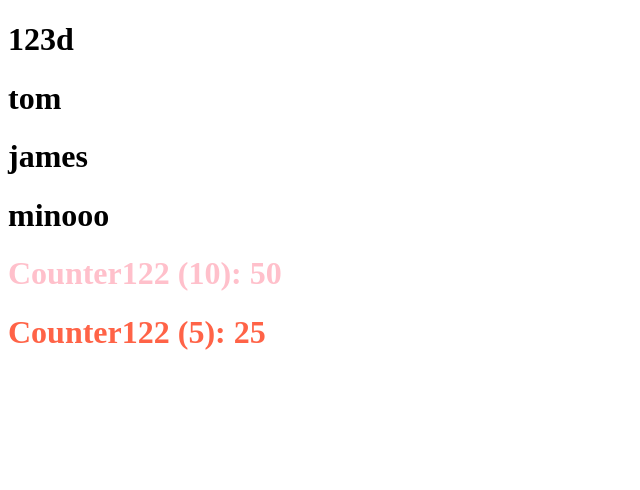
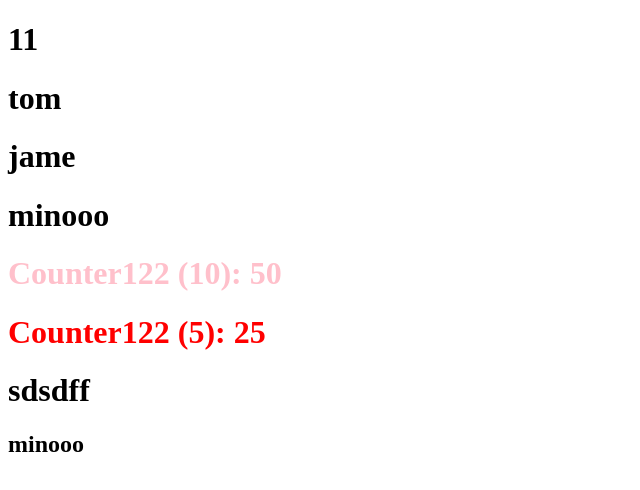
Before and after one commit to minooo/React-Study, a React app in the folder step-01/: page / in a window 1280 px wide. Shown: the top 490 px of the page, without its empty margins (0-640 px from the left). Built offline with nearby package versions, Linux system fonts and the light colour scheme.

Commit message:
基础建设

```diff
--- a/step-01/src/App.js
+++ b/step-01/src/App.js
@@ -70,9 +70,9 @@ class Counter extends Component {
 export default class App extends Component {
   state = {
     names: [
-      {name: '123d'},
+      {name: '11'},
       {name: 'tom'},
-      {name: 'james'},
+      {name: 'jame'},
       {name: 'minooo'}
     ]
   };
@@ -88,6 +88,8 @@ export default class App extends Component {
         }
         <Counter increment={10} color={NICE} />
         <Counter increment={5} color={SUPER_NICE} />
+        <h1>sdsdff</h1>
+        <h2>minooo</h2>
       </div>
     );
   }
--- a/step-01/src/colors.js
+++ b/step-01/src/colors.js
@@ -1,2 +1,2 @@
 export const NICE = 'pink';
-export const SUPER_NICE = 'tomato';
+export const SUPER_NICE = 'red';
```
Also changed, not shown: step-01/.babelrc.
